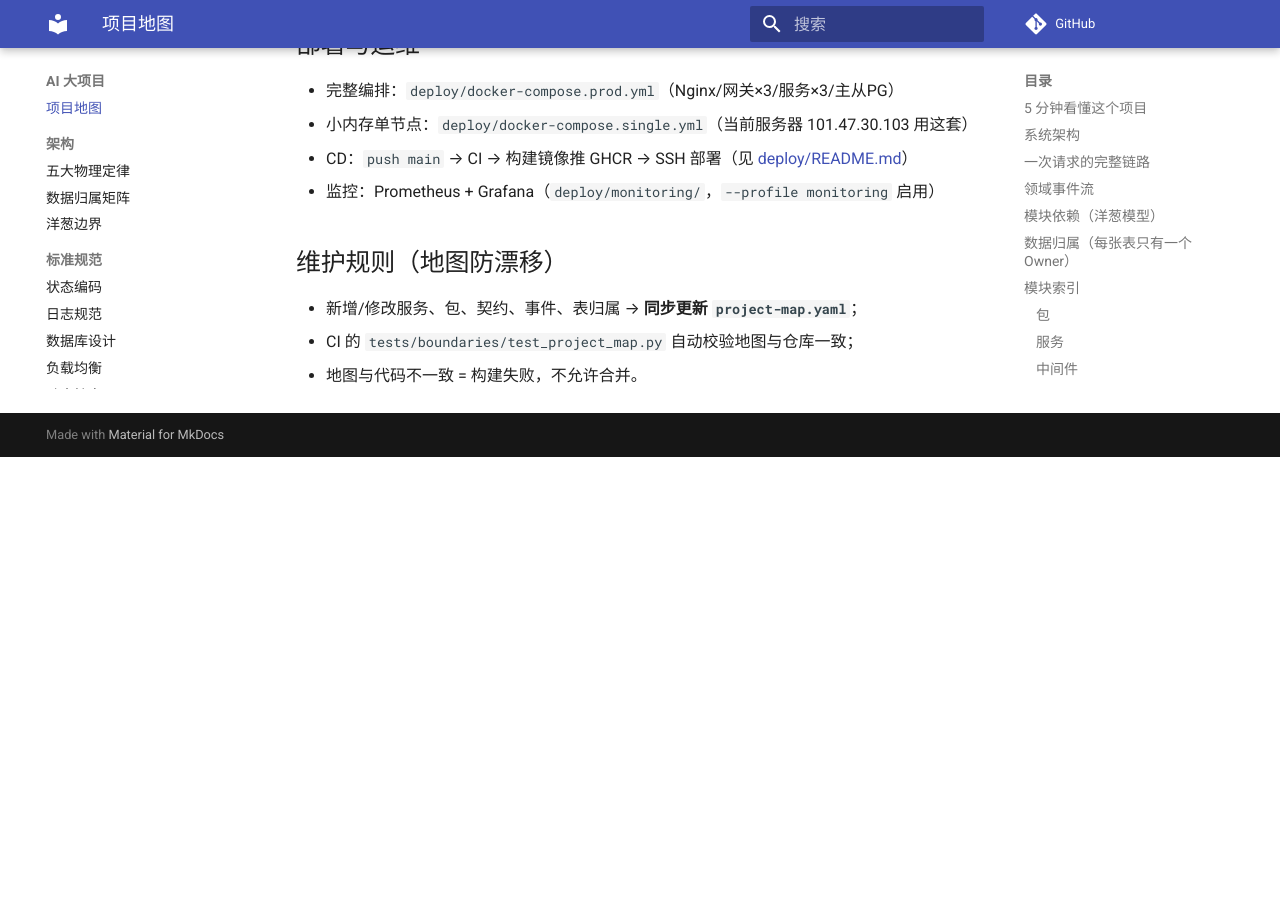
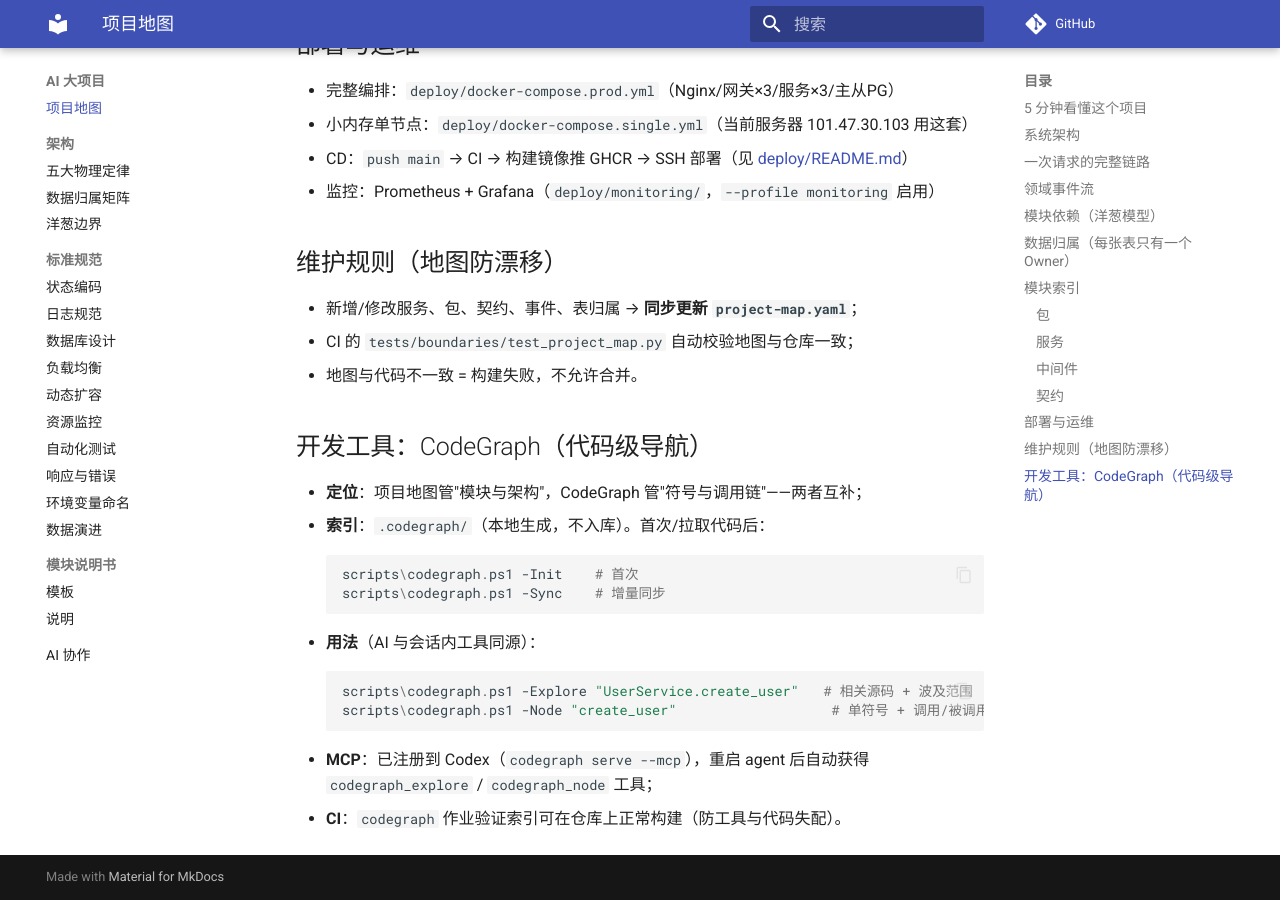
Before and after one commit to php-chen/ai-big-project, an MkDocs documentation site: the page built from docs/index.md, in a window 1280 px wide and 900 px high, scrolled down 4322 px. Built offline with MkDocs 1.6.1 and Material for MkDocs 9.7.7, drawn with Linux system fonts in a browser that asks for light colours; comment, search, counter and statistics services are not loaded; before the commit the page ends 4779 px from its top, so only the background shows below that.

Commit message:
feat: 集成 CodeGraph 代码级导航（.codegraph 索引 + MCP 接入 Codex + 脚本 + CI 冒烟 + 文档）

````diff
--- a/docs/index.md
+++ b/docs/index.md
@@ -152,3 +152,19 @@
 - 新增/修改服务、包、契约、事件、表归属 → **同步更新 `project-map.yaml`**；
 - CI 的 `tests/boundaries/test_project_map.py` 自动校验地图与仓库一致；
 - 地图与代码不一致 = 构建失败，不允许合并。
+
+## 开发工具：CodeGraph（代码级导航）
+
+- **定位**：项目地图管"模块与架构"，CodeGraph 管"符号与调用链"——两者互补；
+- **索引**：`.codegraph/`（本地生成，不入库）。首次/拉取代码后：
+  ```powershell
+  scripts\codegraph.ps1 -Init    # 首次
+  scripts\codegraph.ps1 -Sync    # 增量同步
+  ```
+- **用法**（AI 与会话内工具同源）：
+  ```powershell
+  scripts\codegraph.ps1 -Explore "UserService.create_user"   # 相关源码 + 波及范围
+  scripts\codegraph.ps1 -Node "create_user"                   # 单符号 + 调用/被调用
+  ```
+- **MCP**：已注册到 Codex（`codegraph serve --mcp`），重启 agent 后自动获得 `codegraph_explore` / `codegraph_node` 工具；
+- **CI**：`codegraph` 作业验证索引可在仓库上正常构建（防工具与代码失配）。
````
Also changed, not shown: README.md (+1 -0 lines), project-map.yaml (+13 -1 lines), 3 other files.
